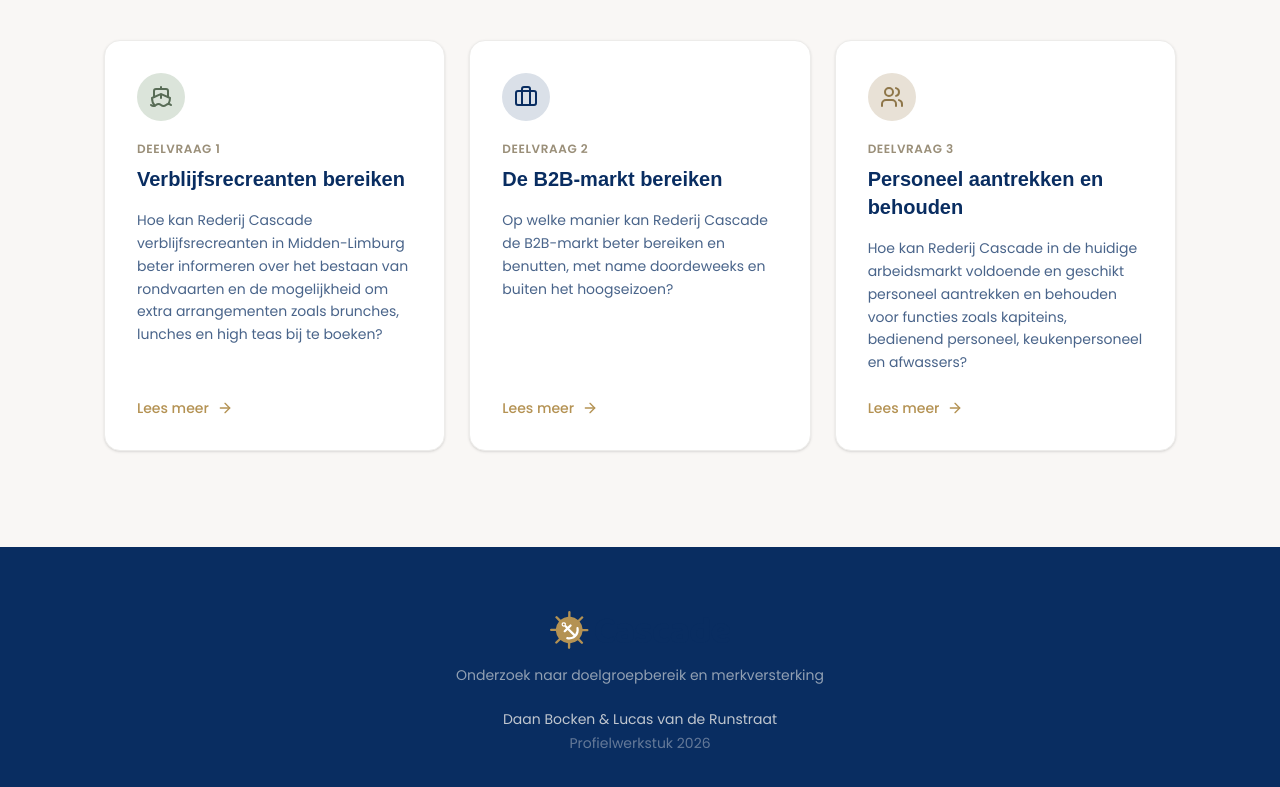
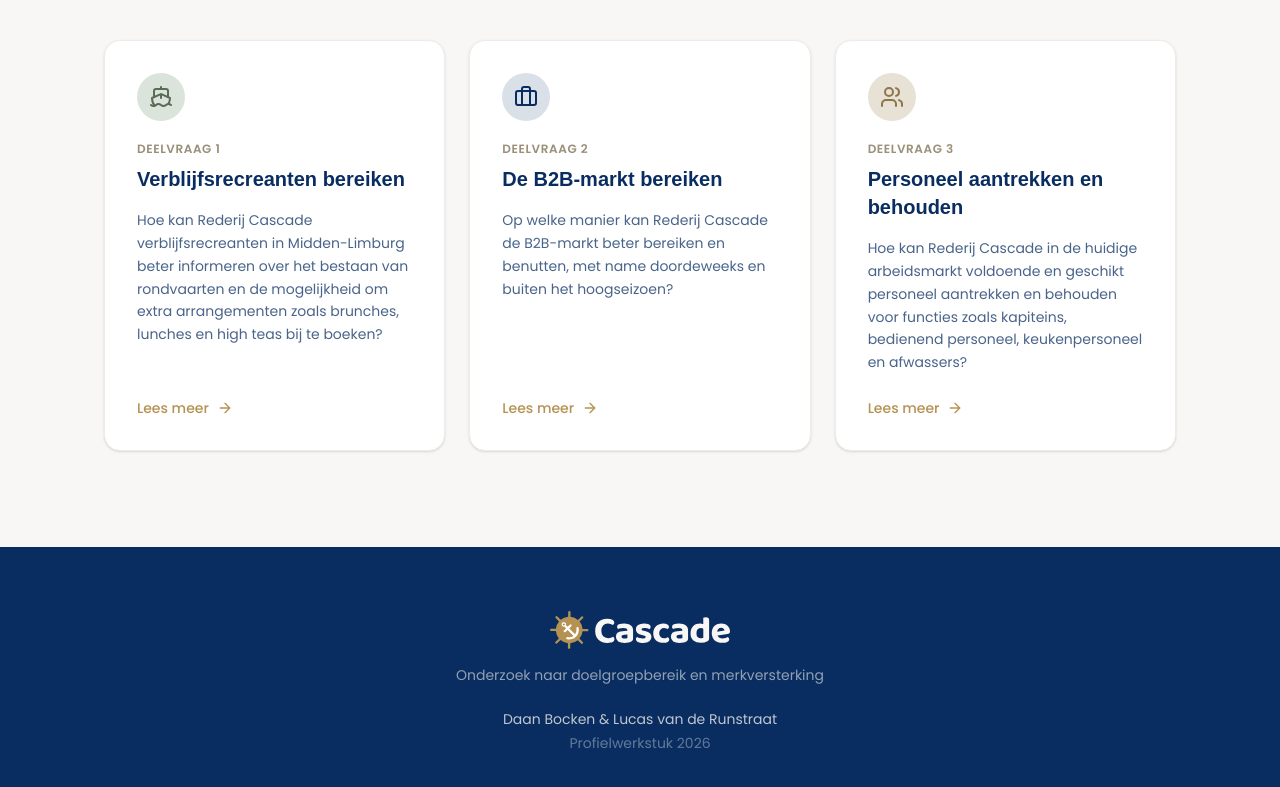
Before and after one commit to Lucas-vdr-a11y/vloot-vol-groei, a Next.js app: page / in a window 1280 px wide. Shown: the part 2027-2814 px from the top of the page. Built offline with nearby package versions, Linux system fonts and the light colour scheme; a web font is replaced by a local one.

Commit message:
fix: lichte logo-variant voor footer (warm-wit tekst + goud icoon)

```diff
--- a/src/components/layout/Footer.tsx
+++ b/src/components/layout/Footer.tsx
@@ -4,7 +4,7 @@
   return (
     <footer className="bg-cascade-navy text-warm-100/60 py-16">
       <div className="container-narrow text-center">
-        <Image src="/logo/cascade-links.svg" alt="Cascade" width={180} height={40} className="mx-auto mb-4" />
+        <Image src="/logo/cascade-links-light.svg" alt="Cascade" width={180} height={40} className="mx-auto mb-4" />
         <p className="text-sm">Onderzoek naar doelgroepbereik en merkversterking</p>
         <div className="mt-6 text-sm">
           <p className="text-warm-100/80">Daan Bocken &amp; Lucas van de Runstraat</p>
```
Also changed, not shown: public/logo/cascade-links-light.svg (added).
